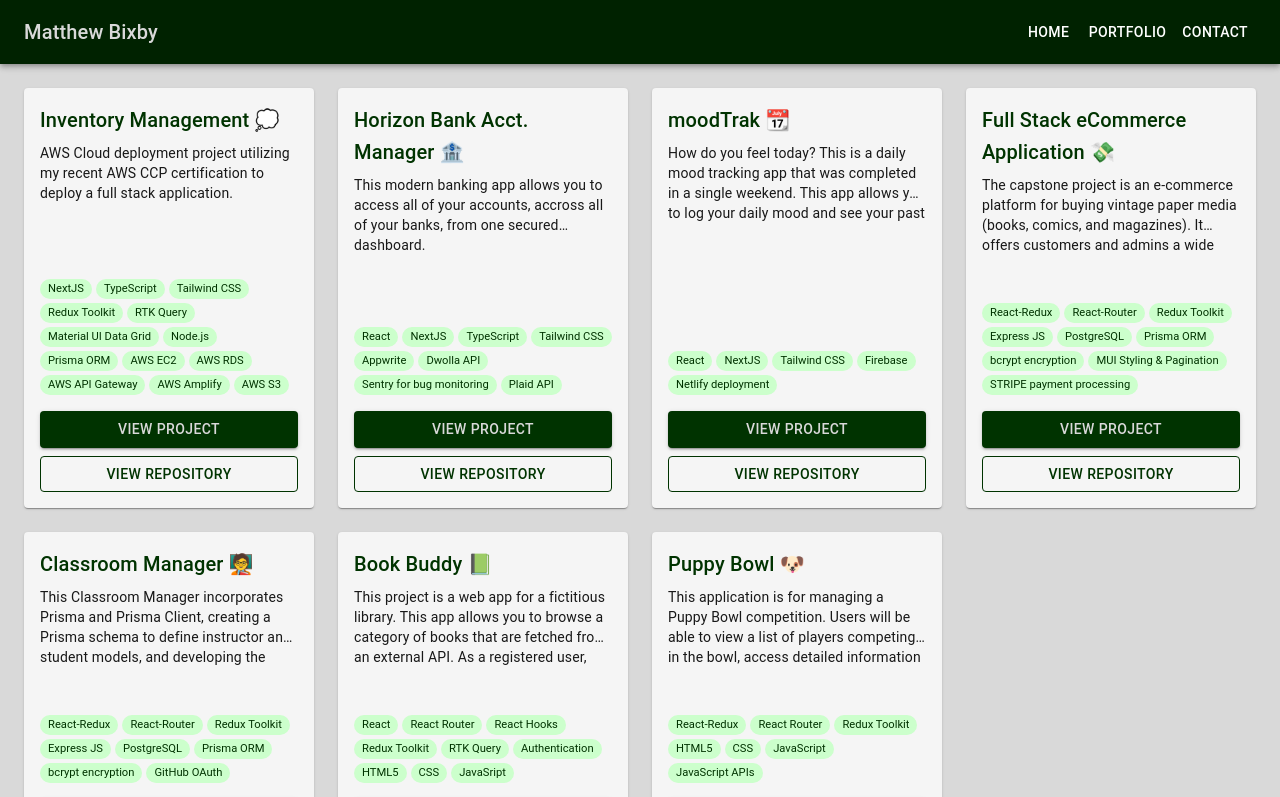
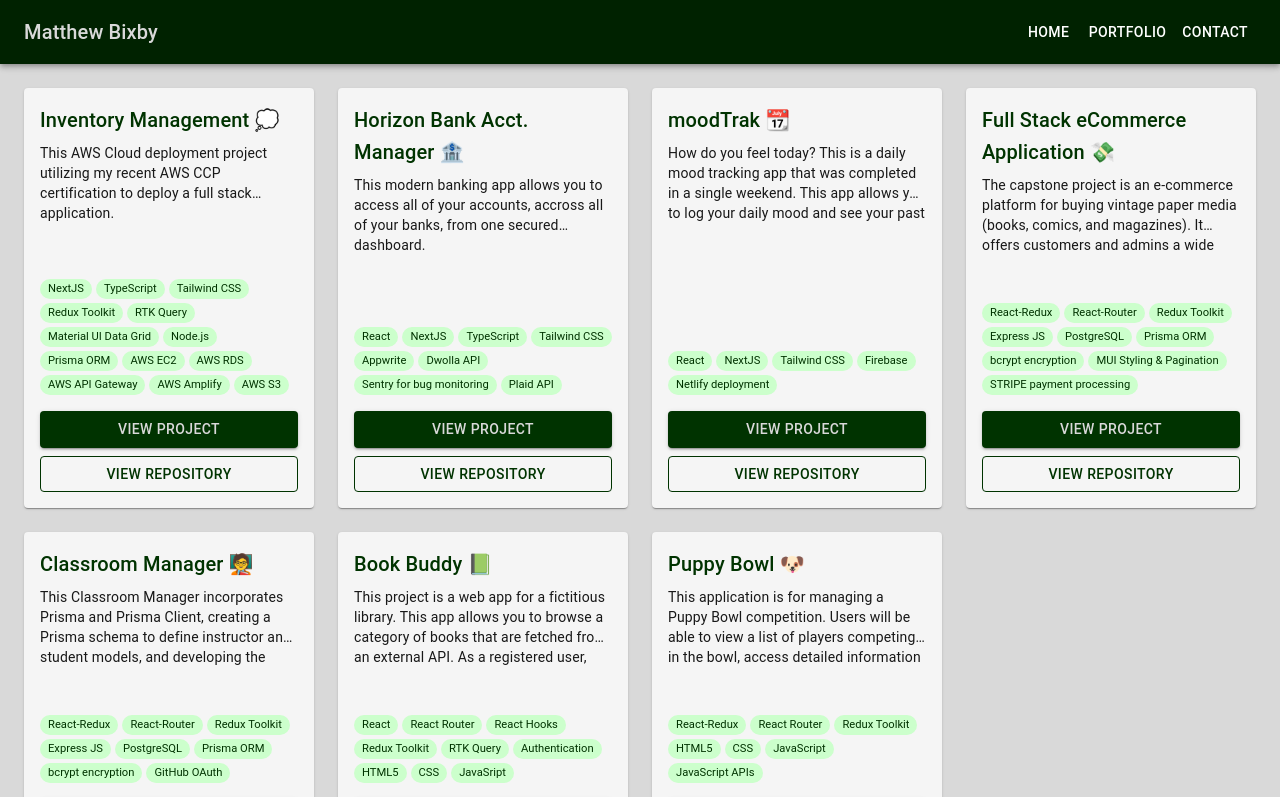
Before and after one commit to mattbixby123/bixbyPortfolio, a React (Vite) app: page /portfolio in a window 1280 px wide. Shown: the top 797 px of the page. Built offline with nearby package versions, Linux system fonts and the light colour scheme.

Commit message:
small type fix

```diff
--- a/src/client/components/Portfolio.jsx
+++ b/src/client/components/Portfolio.jsx
@@ -54,7 +54,7 @@ const projects = [
   {
     title: "Inventory Management",
     emoji: "💭",
-    description: "AWS Cloud deployment project utilizing my recent AWS CCP certification to deploy a full stack application.",
+    description: "This AWS Cloud deployment project utilizing my recent AWS CCP certification to deploy a full stack application.",
     technologies: ["NextJS", "TypeScript", "Tailwind CSS", "Redux Toolkit", "RTK Query", "Material UI Data Grid", "Node.js", "Prisma ORM", "AWS EC2", "AWS RDS", "AWS API Gateway", "AWS Amplify", "AWS S3"],
     link: "https://main.d2y97dvo3t7six.amplifyapp.com/",
     code: "https://github.com/mattbixby123/InventoryManagement"
```
